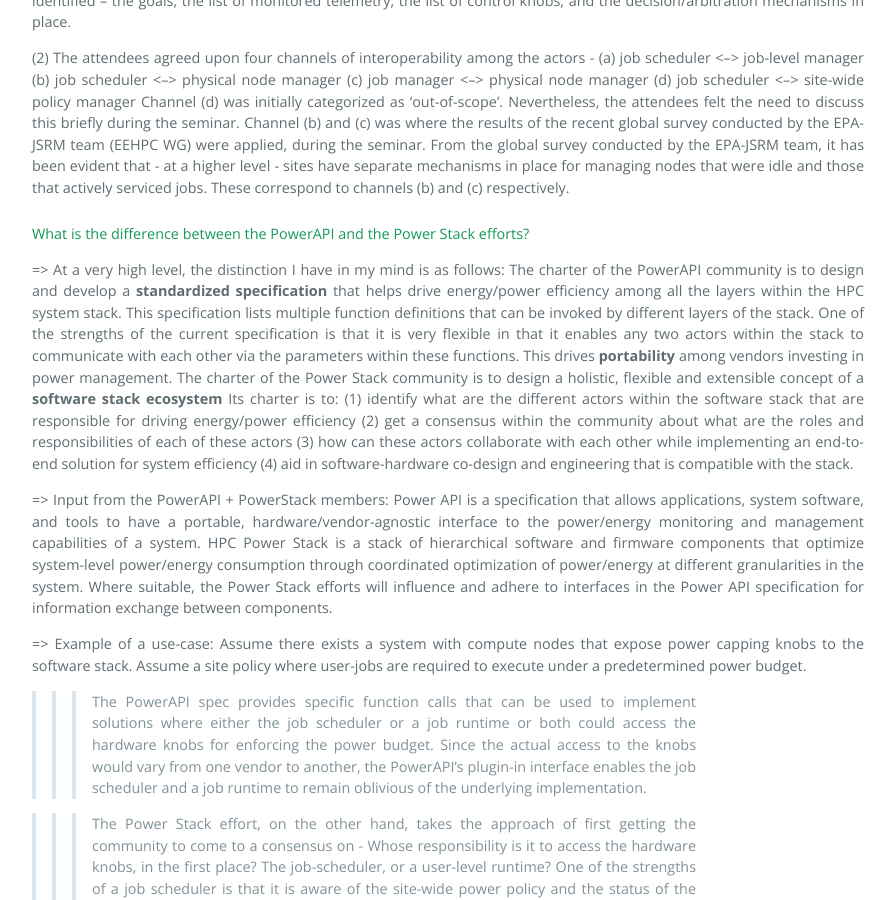
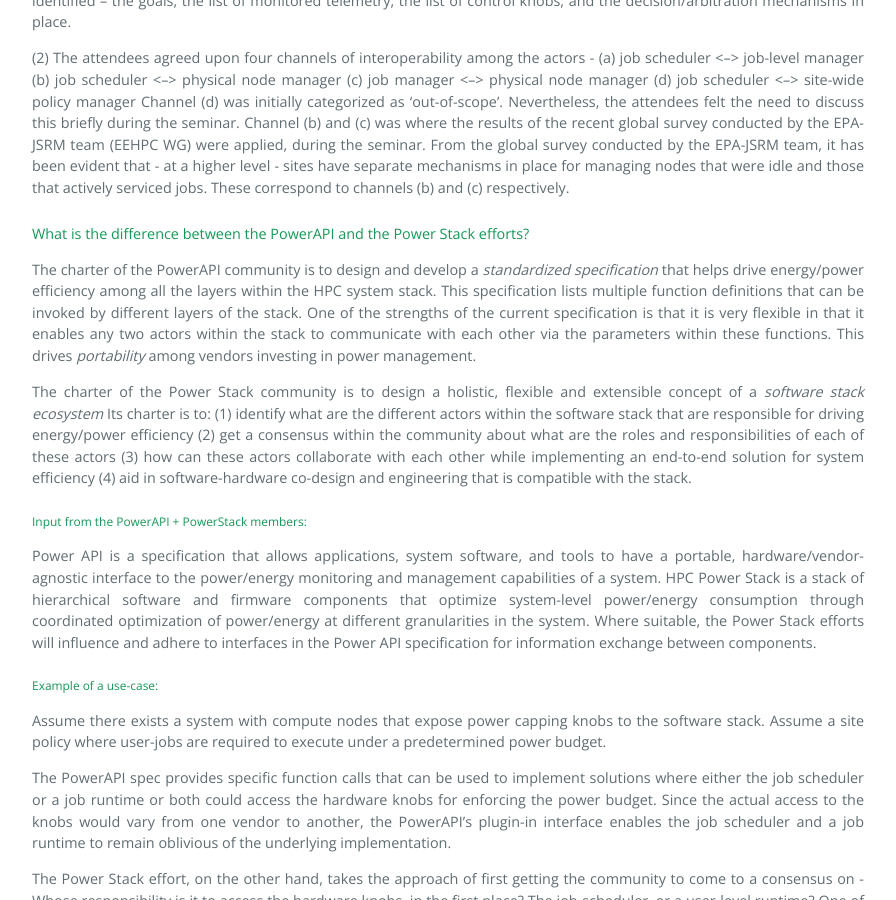
Before and after one commit to HPCPowerStack/hpcpowerstack.github.io, a Jekyll site: the page built from faq.md, in a window 1280 px wide and 900 px high, scrolled down 1178 px. Shown: the whole window, without its empty margins (192-1088 px from the left). Built offline with Jekyll 4.4.1, drawn with Linux system fonts in a browser that asks for light colours; the repository's description, which GitHub fills in, is left out.

Commit message:
Fix FAQ formatting

```diff
--- a/faq.md
+++ b/faq.md
@@ -47,19 +47,19 @@ From the global survey conducted by the EPA-JSRM team, it has been evident that
 
 <h4> What is the difference between the PowerAPI and the Power Stack efforts? </h4>
 
-=> At a very high level, the distinction I have in my mind is as follows:
-The charter of the PowerAPI community is to design and develop a **standardized specification** that helps drive energy/power efficiency among all the layers within the HPC system stack. This specification lists multiple function definitions that can be invoked by different layers of the stack. One of the strengths of the current specification is that it is very flexible in that it enables any two actors within the stack to communicate with each other via the parameters within these functions. This drives **portability** among vendors investing in power management.
-The charter of the Power Stack community is to design a holistic, flexible and extensible concept of a **software stack ecosystem** Its charter is to: (1) identify what are the different actors within the software stack that are responsible for driving energy/power efficiency (2) get a consensus within the community about what are the roles and responsibilities of each of these actors (3) how can these actors collaborate with each other while implementing an end-to-end solution for system efficiency (4) aid in software-hardware co-design and engineering that is compatible with the stack.
+The charter of the PowerAPI community is to design and develop a <i>standardized specification</i> that helps drive energy/power efficiency among all the layers within the HPC system stack. This specification lists multiple function definitions that can be invoked by different layers of the stack. One of the strengths of the current specification is that it is very flexible in that it enables any two actors within the stack to communicate with each other via the parameters within these functions. This drives <i>portability</i> among vendors investing in power management.
 
-=> Input from the PowerAPI + PowerStack members:
+The charter of the Power Stack community is to design a holistic, flexible and extensible concept of a <i>software stack ecosystem</i> Its charter is to: (1) identify what are the different actors within the software stack that are responsible for driving energy/power efficiency (2) get a consensus within the community about what are the roles and responsibilities of each of these actors (3) how can these actors collaborate with each other while implementing an end-to-end solution for system efficiency (4) aid in software-hardware co-design and engineering that is compatible with the stack.
+
+<h5>Input from the PowerAPI + PowerStack members: </h5>
 Power API is a specification that allows applications, system software, and tools to have a portable, hardware/vendor-agnostic interface to the power/energy monitoring and management capabilities of a system. HPC Power Stack is a stack of hierarchical software and firmware components that optimize system-level power/energy consumption through coordinated optimization of power/energy at different granularities in the system. Where suitable, the Power Stack efforts will influence and adhere to interfaces in the Power API specification for information exchange between components.
 
-=> Example of a use-case:
+<h5>Example of a use-case: </h5>
 Assume there exists a system with compute nodes that expose power capping knobs to the software stack. Assume a site policy where user-jobs are required to execute under a predetermined power budget.
 
->>> The PowerAPI spec provides specific function calls that can be used to implement solutions where either the job scheduler or a job runtime or both could access the hardware knobs for enforcing the power budget. Since the actual access to the knobs would vary from one vendor to another, the PowerAPI's plugin-in interface enables the job scheduler and a job runtime to remain oblivious of the underlying implementation.
+The PowerAPI spec provides specific function calls that can be used to implement solutions where either the job scheduler or a job runtime or both could access the hardware knobs for enforcing the power budget. Since the actual access to the knobs would vary from one vendor to another, the PowerAPI's plugin-in interface enables the job scheduler and a job runtime to remain oblivious of the underlying implementation.
 
->>> The Power Stack effort, on the other hand, takes the approach of first getting the community to come to a consensus on - Whose responsibility is it to access the hardware knobs, in the first place? The job-scheduler, or a user-level runtime? One of the strengths of a job scheduler is that it is aware of the site-wide power policy and the status of the power consumption of the entire system. It is, however, not aware of the specific design of the jobs and its power profile.
+The Power Stack effort, on the other hand, takes the approach of first getting the community to come to a consensus on - Whose responsibility is it to access the hardware knobs, in the first place? The job-scheduler, or a user-level runtime? One of the strengths of a job scheduler is that it is aware of the site-wide power policy and the status of the power consumption of the entire system. It is, however, not aware of the specific design of the jobs and its power profile.
 Likewise, a job manager/runtime is aware of application phases, compute-load distribution, communication patterns, and is capable of dynamically monitoring its power profile. It is, however, not aware of the power budget it should run at to ensure system-wide efficiency. This example was discussed extensively during the Power Stack seminar. The solution that was agreed upon was that it makes sense for the job scheduler to communicate the power budget to a job-level runtime. And then, it is the responsibility of the runtime to distribute the power efficiently among the nodes servicing the job.
 
 This is in perfect alignment with some of the lessons learned from the global survey conducted by the EPA-JSRM (EEHPC WG) team -- HPC sites treat "Active node power management" quite differently from "Idle node power management". For idle nodes, the job scheduler can take up the responsibility of enforcing power caps. For nodes actively servicing jobs, the job scheduler should be capable of handing over the power capping responsibility to a job-level agent.
```
